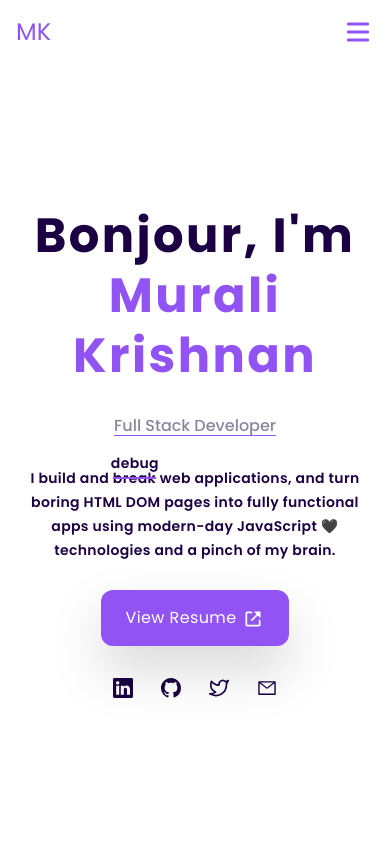
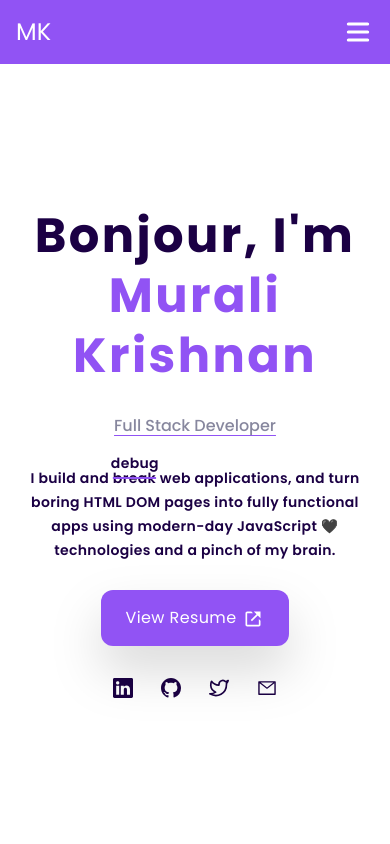
Before and after one commit to krish-98/muralikrishnan-portfolio, a React (Vite) app: page / in a window 390 px wide. Shown: the top 844 px of the page. Built offline with nearby package versions, Linux system fonts and the light colour scheme.

Commit message:
mobile navbar bug fixed

```diff
--- a/src/components/Header.jsx
+++ b/src/components/Header.jsx
@@ -24,10 +24,9 @@ const Header = () => {
     <>
       {/* Mobile Navbar */}
       <nav
-        className={`lg:hidden sticky top-0 z-50 flex items-center justify-between p-4 text-primary ${
-          show ? 'bg-primary text-white' : 'bg-white'
-        }
-        } transition-all duration-300`}
+        className={`lg:hidden sticky top-0 z-50 flex items-center justify-between p-4 text-primary text-white transition-all duration-300 ${
+          show ? 'hidden' : 'bg-primary'
+        }`}
       >
         <a className="text-2xl" href="#top">
           MK
```
